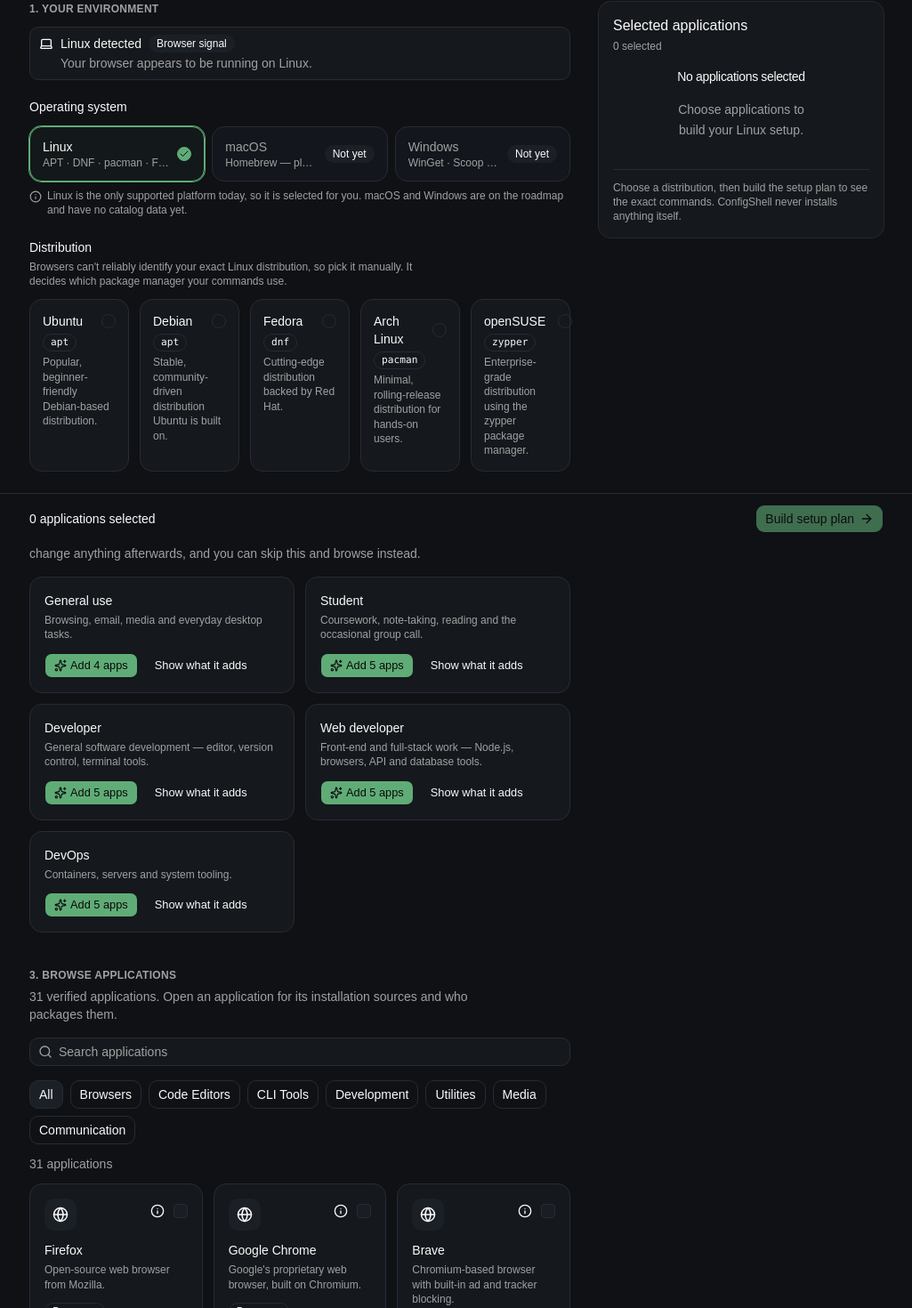
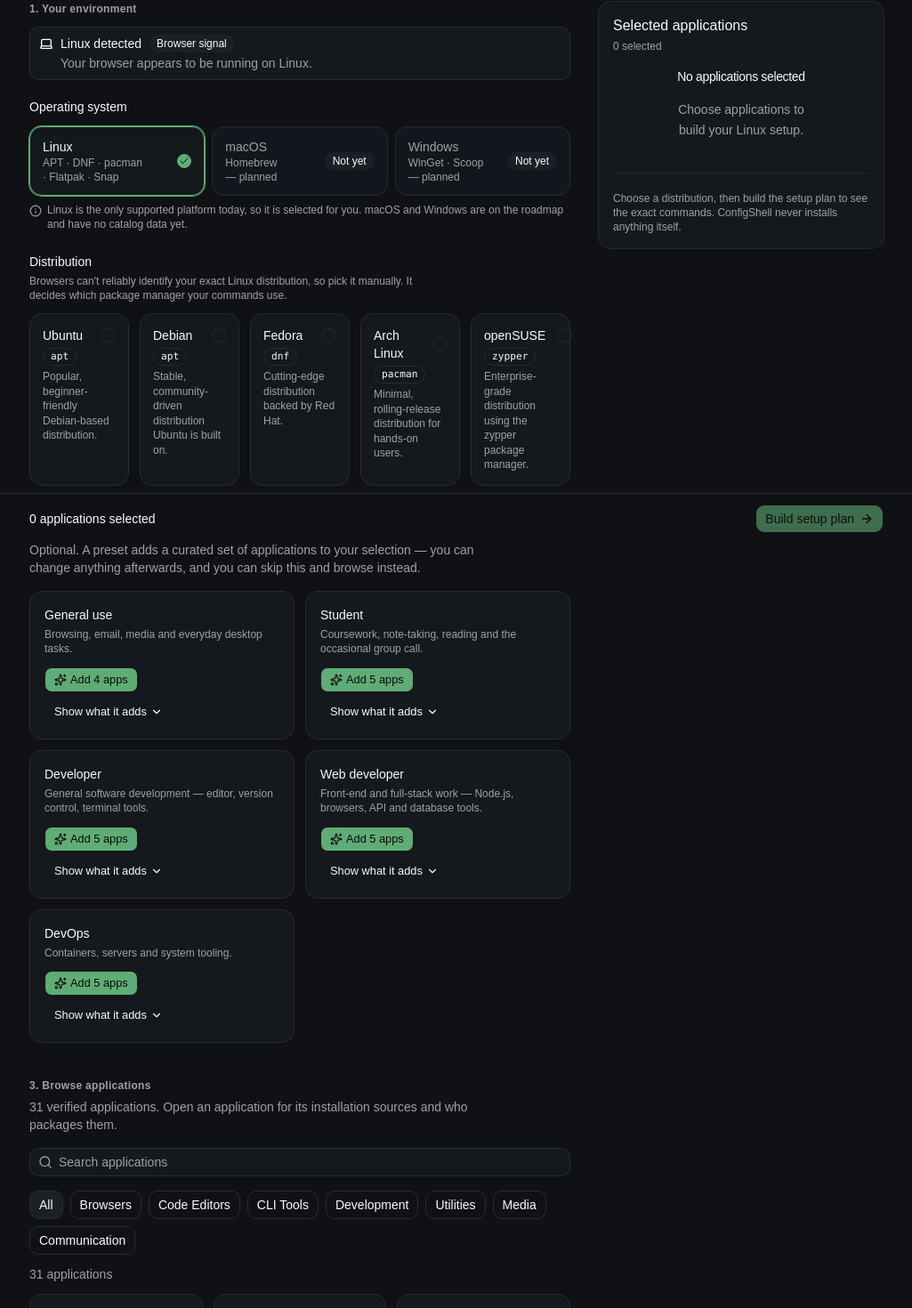
Before and after one commit to AbhiDevepl/ConfigShell, a React (Vite) app in the folder apps/web/: page / in a window 1280 px wide. Shown: the part 189-1659 px from the top of the page at 89% size, without its empty margins (127-1152 px from the left). Built offline with nearby package versions, Linux system fonts and the light colour scheme.

Commit message:
refactor: adjust spacing and class names for improved layout consistency

```diff
--- a/apps/web/src/components/applications/AppCard.tsx
+++ b/apps/web/src/components/applications/AppCard.tsx
@@ -48,7 +48,7 @@
         >
           <Icon className="size-4.5" />
         </span>
-        <span className="flex shrink-0 items-center gap-1">
+        <span className="flex shrink-0 items-center gap-3">
           {/*
             Inside the label on purpose, so it stays within the card's hit area
             and tab order. preventDefault stops the click from also toggling the
@@ -57,7 +57,7 @@
           <Button
             type="button"
             variant="ghost"
-            size="icon-sm"
+            size="icon"
             aria-label={`Details for ${app.name}`}
             onClick={(event) => {
               event.preventDefault();
@@ -67,11 +67,17 @@
           >
             <Info aria-hidden="true" />
           </Button>
+          {/*
+            The box stays 16px so the card's visual rhythm is unchanged, but
+            the pseudo-element extends the *hit* area to 32x32. WCAG 2.5.8
+            wants 24x24 minimum and the bare checkbox was 16x16.
+          */}
           <Checkbox
             id={inputId}
             checked={selected}
             onCheckedChange={() => onToggle(app.id)}
             aria-label={`Select ${app.name}`}
+            className="after:absolute after:-inset-2 after:content-['']"
           />
         </span>
       </div>
--- a/apps/web/src/components/applications/AppCatalog.tsx
+++ b/apps/web/src/components/applications/AppCatalog.tsx
@@ -37,7 +37,7 @@
 
   return (
     <section aria-labelledby="catalog-heading">
-      <h2 id="catalog-heading" className="text-xs font-semibold tracking-wide text-muted-foreground uppercase">
+      <h2 id="catalog-heading" className="text-xs font-semibold tracking-wide text-muted-foreground">
         3. Browse applications
       </h2>
       <p className="mt-1.5 max-w-prose text-sm text-muted-foreground">
--- a/apps/web/src/components/environment/EnvironmentStep.tsx
+++ b/apps/web/src/components/environment/EnvironmentStep.tsx
@@ -21,7 +21,7 @@
     <section aria-labelledby="environment-heading">
       <h2
         id="environment-heading"
-        className="text-xs font-semibold tracking-wide text-muted-foreground uppercase"
+        className="text-xs font-semibold tracking-wide text-muted-foreground"
       >
         1. Your environment
       </h2>
--- a/apps/web/src/components/environment/OsSelector.tsx
+++ b/apps/web/src/components/environment/OsSelector.tsx
@@ -42,7 +42,7 @@
               >
                 {os.name}
               </span>
-              <span className="block truncate text-xs text-muted-foreground">{os.note}</span>
+              <span className="block text-xs text-balance text-muted-foreground">{os.note}</span>
             </span>
 
             {os.supported ? (
--- a/apps/web/src/components/roles/RoleSelector.tsx
+++ b/apps/web/src/components/roles/RoleSelector.tsx
@@ -1,4 +1,4 @@
-import { Check, Sparkles, X } from 'lucide-react';
+import { Check, ChevronDown, Sparkles, X } from 'lucide-react';
 import { useState } from 'react';
 import { Badge } from '@/components/ui/badge';
 import { Button } from '@/components/ui/button';
@@ -38,7 +38,7 @@
       <div className="flex flex-wrap items-center justify-between gap-2">
         <h2
           id="role-heading"
-          className="text-xs font-semibold tracking-wide text-muted-foreground uppercase"
+          className="text-xs font-semibold tracking-wide text-muted-foreground"
         >
           2. What is this machine for?
         </h2>
@@ -88,7 +88,7 @@
                 )}
               </div>
 
-              <div className="flex flex-wrap items-center gap-2">
+              <div className="flex flex-wrap items-center gap-x-4 gap-y-2">
                 {/*
                   Both buttons carry the role name in their accessible name.
                   Visually the heading above supplies the context; to someone
@@ -123,6 +123,16 @@
                   onClick={() => setExpandedId(expanded ? null : role.id)}
                 >
                   {expanded ? 'Hide' : 'Show what it adds'}
+                  {/*
+                    Without this the control is visually indistinguishable from
+                    static helper text beside the Add button. A rotating chevron
+                    signals both "interactive" and the current open state; an
+                    underline would read as a link, and this navigates nowhere.
+                  */}
+                  <ChevronDown
+                    aria-hidden="true"
+                    className={cn('size-3.5 transition-transform', expanded && 'rotate-180')}
+                  />
                 </Button>
               </div>
 
--- a/apps/web/src/components/selection/SelectionList.tsx
+++ b/apps/web/src/components/selection/SelectionList.tsx
@@ -29,7 +29,7 @@
             <Button
               type="button"
               variant="ghost"
-              size="icon-sm"
+              size="icon"
               onClick={() => onRemove(app.id)}
               aria-label={`Remove ${app.name} from selection`}
             >
--- a/apps/web/src/components/selection/SelectionSummary.tsx
+++ b/apps/web/src/components/selection/SelectionSummary.tsx
@@ -35,7 +35,7 @@
           </>
         )}
 
-        <p className="mt-4 border-t border-border pt-3 text-xs text-muted-foreground">
+        <p className="mt-5 border-t border-border pt-5 text-xs text-muted-foreground">
           Choose a distribution, then build the setup plan to see the exact commands.
           ConfigShell never installs anything itself.
         </p>
```
